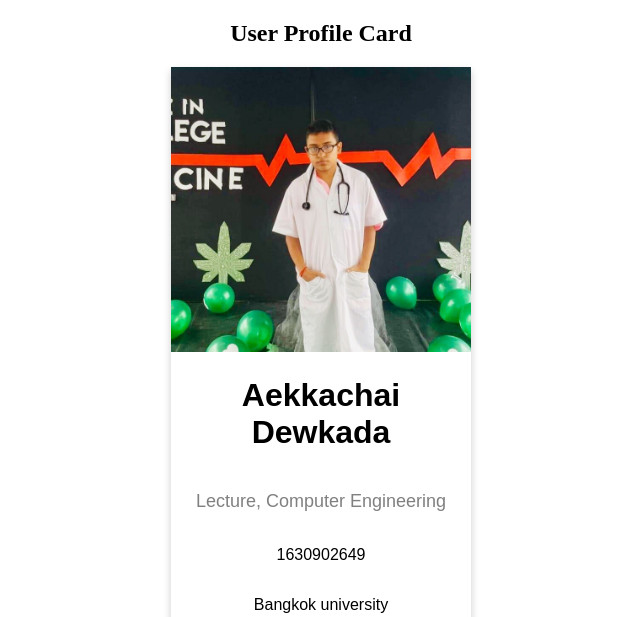
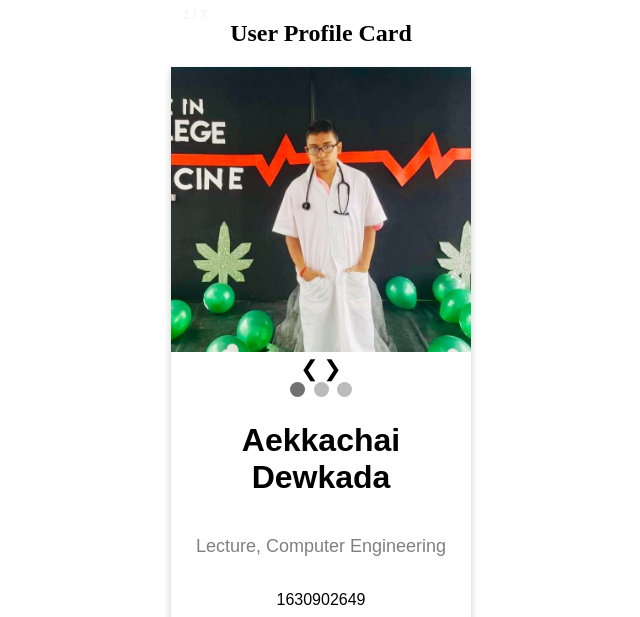
Before and after one commit to aekkachai254/ce223-user-profile, a plain HTML site: page index.html in a window 1280 px wide. Shown: the top 617 px of the page, without its empty margins (319-959 px from the left). Drawn offline with Linux system fonts and the light colour scheme.

Commit message:
add Slideshow
add slide picture  2 pictures

```diff
--- a/index.html
+++ b/index.html
@@ -80,6 +80,60 @@ button:hover, a:hover {
   animation: fadeIn 1s
 }
 
+/* Position the "next button" to the right */
+.next {
+  right: 0;
+  border-radius: 3px 0 0 3px;
+}
+
+/* On hover, add a black background color with a little bit see-through */
+.prev:hover, .next:hover {
+  background-color: rgba(0,0,0,0.8);
+}
+
+/* Number text (1/3 etc) */
+.numbertext {
+  color: #f2f2f2;
+  font-size: 12px;
+  padding: 8px 12px;
+  position: absolute;
+  top: 0;
+}
+
+/* The dots/bullets/indicators */
+.dot {
+  cursor: pointer;
+  height: 15px;
+  width: 15px;
+  margin: 0 2px;
+  background-color: #bbb;
+  border-radius: 50%;
+  display: inline-block;
+  transition: background-color 0.6s ease;
+}
+
+.active, .dot:hover {
+  background-color: #717171;
+}
+
+/* Fading animation */
+.fade {
+  -webkit-animation-name: fade;
+  -webkit-animation-duration: 1.5s;
+  animation-name: fade;
+  animation-duration: 1.5s;
+}
+
+@-webkit-keyframes fade {
+  from {opacity: .4}
+  to {opacity: 1}
+}
+
+@keyframes fade {
+  from {opacity: .4}
+  to {opacity: 1}
+}
+
 /* Add animation (fade in the popup) */
 @-webkit-keyframes fadeIn {
   from {opacity: 0;}
@@ -97,7 +151,27 @@ button:hover, a:hover {
 <h2 style="text-align:center">User Profile Card</h2>
 
 <div class="card">
-  <img src="Piere.person.jpg" alt="AEKK" style="width:100%">
+  <div class="slideshow-container">
+    <div class="mySlides fade">
+      <div class="numbertext">1 / 3</div>
+      <img src="Piere.person.jpg" alt="AEKK" style="width:100%">
+    </div>
+    <div class="mySlides fade">
+      <div class="numbertext">2 / 3</div>
+      <img src="Piere.person2.jpg" alt="AEKK" style="width:100%">
+    </div>
+    <div class="mySlides fade">
+      <div class="numbertext">3 / 3</div>
+      <img src="Piere.person3.png" alt="AEKK" style="width:100%">
+    </div>
+    <a class="prev" onclick="plusSlides(-1)">&#10094;</a>
+    <a class="next" onclick="plusSlides(1)">&#10095;</a>
+  </div>
+  <div style="text-align:center">
+    <span class="dot" onclick="currentSlide(1)"></span>
+    <span class="dot" onclick="currentSlide(2)"></span>
+    <span class="dot" onclick="currentSlide(3)"></span>
+  </div>
   <h1 class="popup" onclick="myFunction()">Aekkachai Dewkada <span
      class="popuptext" id="myPopup">Hello, It's me.....</span></h1>
   <p class="title">Lecture, Computer Engineering</p>
@@ -124,6 +198,36 @@ button:hover, a:hover {
     var popup = document.getElementById("myPopup1");
     popup.classList.toggle("show");
   }
+
+  var slideIndex = 1;
+showSlides(slideIndex);
+
+// Next/previous controls
+function plusSlides(n) {
+  showSlides(slideIndex += n);
+}
+
+// Thumbnail image controls
+function currentSlide(n) {
+  showSlides(slideIndex = n);
+}
+
+function showSlides(n) {
+  var i;
+  var slides = document.getElementsByClassName("mySlides");
+  var dots = document.getElementsByClassName("dot");
+  if (n > slides.length) {slideIndex = 1}
+  if (n < 1) {slideIndex = slides.length}
+  for (i = 0; i < slides.length; i++) {
+      slides[i].style.display = "none";
+  }
+  for (i = 0; i < dots.length; i++) {
+      dots[i].className = dots[i].className.replace(" active", "");
+  }
+  slides[slideIndex-1].style.display = "block";
+  dots[slideIndex-1].className += " active";
+}
+
 </script>
 
 
```
Also changed, not shown: Piere.person2.jpg (added), Piere.person3.png (added).
